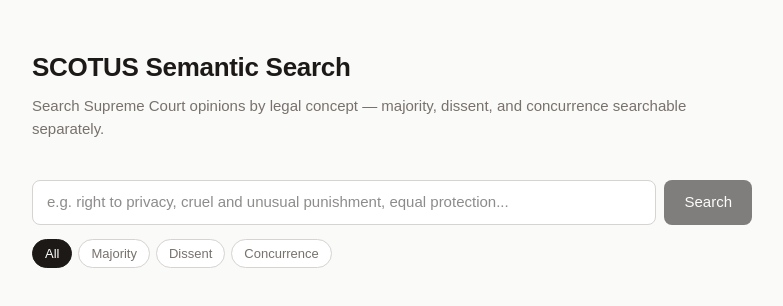
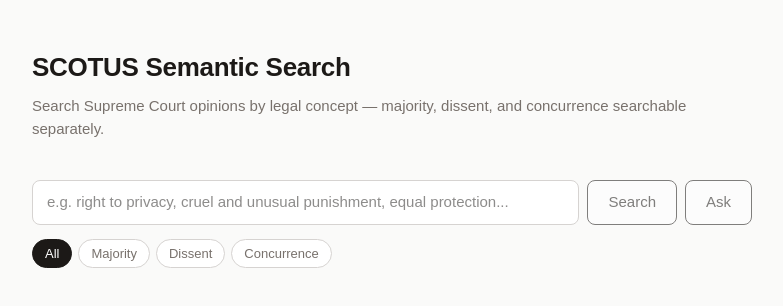
Before and after one commit to basilleaf/scotus-search, a Next.js app: page / in a window 1280 px wide. Shown: the top 306 px of the page, without its empty margins (248-1031 px from the left). Built offline with nearby package versions, Linux system fonts and the light colour scheme.

Commit message:
add RAG summary with Ask button

```diff
--- /dev/null
+++ b/app/api/ask/route.ts
@@ -0,0 +1,101 @@
+import Anthropic from '@anthropic-ai/sdk';
+import { neon } from '@neondatabase/serverless';
+import { NextRequest, NextResponse } from 'next/server';
+
+const sql = neon(process.env.DATABASE_URL!);
+const anthropic = new Anthropic();
+
+async function embedQuery(query: string): Promise<number[]> {
+  const res = await fetch('https://api.voyageai.com/v1/embeddings', {
+    method: 'POST',
+    headers: {
+      Authorization: `Bearer ${process.env.VOYAGE_API_KEY}`,
+      'Content-Type': 'application/json',
+    },
+    body: JSON.stringify({ model: 'voyage-law-2', input: [query], input_type: 'query' }),
+  });
+  if (!res.ok) throw new Error(`Voyage AI error: ${res.status}`);
+  const data = await res.json();
+  return data.data[0].embedding;
+}
+
+export async function GET(req: NextRequest) {
+  const { searchParams } = req.nextUrl;
+  const query = searchParams.get('q');
+  const opinionType = searchParams.get('type');
+
+  if (!query?.trim()) {
+    return NextResponse.json({ error: 'q is required' }, { status: 400 });
+  }
+
+  try {
+    const embedding = await embedQuery(query.trim());
+    const vectorStr = `[${embedding.join(',')}]`;
+
+    const sources = opinionType
+      ? await sql`
+          SELECT * FROM (
+            SELECT DISTINCT ON (oc.case_id, oc.opinion_type)
+              oc.id, oc.case_id, oc.opinion_type, oc.chunk_text,
+              1 - (oc.embedding <=> ${vectorStr}::vector) AS similarity,
+              c.name, c.citation, c.year, c.judges
+            FROM opinion_chunks oc
+            JOIN cases c ON oc.case_id = c.id
+            WHERE oc.opinion_type = ${opinionType}
+            ORDER BY oc.case_id, oc.opinion_type, oc.embedding <=> ${vectorStr}::vector
+          ) sub
+          WHERE similarity >= 0.25
+          ORDER BY similarity DESC
+          LIMIT 8
+        `
+      : await sql`
+          SELECT * FROM (
+            SELECT DISTINCT ON (oc.case_id, oc.opinion_type)
+              oc.id, oc.case_id, oc.opinion_type, oc.chunk_text,
+              1 - (oc.embedding <=> ${vectorStr}::vector) AS similarity,
+              c.name, c.citation, c.year, c.judges
+            FROM opinion_chunks oc
+            JOIN cases c ON oc.case_id = c.id
+            ORDER BY oc.case_id, oc.opinion_type, oc.embedding <=> ${vectorStr}::vector
+          ) sub
+          WHERE similarity >= 0.25
+          ORDER BY similarity DESC
+          LIMIT 8
+        `;
+
+    if (sources.length === 0) {
+      return NextResponse.json({ answer: null, sources: [] });
+    }
+
+    const context = (sources as any[])
+      .map((s, i) =>
+        `[${i + 1}] ${s.name}${s.year ? ` (${s.year})` : ''} — ${s.opinion_type}\n${s.chunk_text}`,
+      )
+      .join('\n\n---\n\n');
+
+    const message = await anthropic.messages.create({
+      model: 'claude-sonnet-4-6',
+      max_tokens: 1024,
+      system:
+        'You are a legal research assistant specializing in Supreme Court jurisprudence. ' +
+        'Answer the question using only the provided opinion excerpts. ' +
+        'Cite cases inline by name and year, e.g. "In Roe v. Wade (1973), the Court held..." ' +
+        'If the excerpts lack sufficient information, say so clearly. Be concise and precise. ' +
+        'Write in plain prose paragraphs — no markdown, no headers, no bullet points.',
+      messages: [
+        {
+          role: 'user',
+          content: `Excerpts from Supreme Court opinions:\n\n${context}\n\nQuestion: ${query}`,
+        },
+      ],
+    });
+
+    const answer =
+      message.content[0].type === 'text' ? message.content[0].text : '';
+
+    return NextResponse.json({ answer, sources });
+  } catch (err) {
+    console.error('Ask error:', err);
+    return NextResponse.json({ error: 'Ask failed' }, { status: 500 });
+  }
+}
--- a/app/page.tsx
+++ b/app/page.tsx
@@ -22,6 +22,15 @@
   unknown: 'Unknown',
 };
 
+function courtListenerUrl(caseId: string, name: string): string {
+  const slug = name
+    .toLowerCase()
+    .replace(/[^a-z0-9\s]/g, '')
+    .trim()
+    .replace(/\s+/g, '-');
+  return `https://www.courtlistener.com/opinion/${caseId}/${slug}/`;
+}
+
 const OPINION_COLORS: Record<string, { bg: string; text: string }> = {
   majority: { bg: '#dbeafe', text: '#1d4ed8' },
   concurrence: { bg: '#ede9fe', text: '#7c3aed' },
@@ -31,39 +40,49 @@
 export default function Home() {
   const [query, setQuery] = useState('');
   const [filter, setFilter] = useState('');
+  const [mode, setMode] = useState<'search' | 'ask'>('search');
   const [results, setResults] = useState<SearchResult[]>([]);
+  const [answer, setAnswer] = useState<string | null>(null);
   const [loading, setLoading] = useState(false);
   const [searched, setSearched] = useState(false);
   const [error, setError] = useState('');
 
-  async function runSearch(activeFilter: string) {
+  async function run(activeMode: 'search' | 'ask', activeFilter: string) {
     if (!query.trim()) return;
     setLoading(true);
     setSearched(true);
     setError('');
+    setAnswer(null);
+    setResults([]);
     try {
       const params = new URLSearchParams({ q: query.trim() });
       if (activeFilter) params.set('type', activeFilter);
-      const res = await fetch(`/api/search?${params}`);
+      const endpoint = activeMode === 'ask' ? '/api/ask' : '/api/search';
+      const res = await fetch(`${endpoint}?${params}`);
       const data = await res.json();
-      if (!res.ok) throw new Error(data.error ?? 'Search failed');
+      if (!res.ok) throw new Error(data.error ?? 'Request failed');
+      if (activeMode === 'ask') {
+        setAnswer(data.answer ?? null);
+        setResults(data.sources ?? []);
+      } else {
         setResults(data.results ?? []);
+      }
     } catch (err) {
       setError(err instanceof Error ? err.message : 'Something went wrong');
-      setResults([]);
     } finally {
       setLoading(false);
     }
   }
 
-  function handleSubmit(e: React.FormEvent) {
+  function handleSubmit(e: React.FormEvent, submitMode: 'search' | 'ask') {
     e.preventDefault();
-    runSearch(filter);
+    setMode(submitMode);
+    run(submitMode, filter);
   }
 
   function handleFilterClick(type: string) {
     setFilter(type);
-    if (searched) runSearch(type);
+    if (searched) run(mode, type);
   }
 
   const filterOptions = [
@@ -85,11 +104,12 @@
           </p>
         </div>
 
-        <form onSubmit={handleSubmit} style={{ display: 'flex', gap: 8, marginBottom: 14 }}>
+        <form style={{ display: 'flex', gap: 8, marginBottom: 14 }}>
           <input
             type="text"
             value={query}
             onChange={e => setQuery(e.target.value)}
+            onKeyDown={e => { if (e.key === 'Enter') { e.preventDefault(); run(mode, filter); } }}
             placeholder="e.g. right to privacy, cruel and unusual punishment, equal protection..."
             style={{
               flex: 1,
@@ -105,12 +125,13 @@
           />
           <button
             type="submit"
+            onClick={e => handleSubmit(e, 'search')}
             disabled={loading || !query.trim()}
             style={{
               padding: '10px 20px',
-              background: '#1c1917',
-              color: '#fff',
-              border: 'none',
+              background: mode === 'search' && searched ? '#1c1917' : '#fff',
+              color: mode === 'search' && searched ? '#fff' : '#1c1917',
+              border: '1px solid #1c1917',
               borderRadius: 8,
               fontSize: 15,
               fontWeight: 500,
@@ -120,7 +141,27 @@
               fontFamily: 'inherit',
             }}
           >
-            {loading ? 'Searching…' : 'Search'}
+            Search
+          </button>
+          <button
+            type="submit"
+            onClick={e => handleSubmit(e, 'ask')}
+            disabled={loading || !query.trim()}
+            style={{
+              padding: '10px 20px',
+              background: mode === 'ask' && searched ? '#1c1917' : '#fff',
+              color: mode === 'ask' && searched ? '#fff' : '#1c1917',
+              border: '1px solid #1c1917',
+              borderRadius: 8,
+              fontSize: 15,
+              fontWeight: 500,
+              cursor: loading || !query.trim() ? 'not-allowed' : 'pointer',
+              opacity: loading || !query.trim() ? 0.55 : 1,
+              whiteSpace: 'nowrap',
+              fontFamily: 'inherit',
+            }}
+          >
+            {loading && mode === 'ask' ? 'Analyzing…' : 'Ask'}
           </button>
         </form>
 
@@ -150,10 +191,47 @@
           <p style={{ color: '#dc2626', fontSize: 14, marginBottom: 16 }}>{error}</p>
         )}
 
-        {searched && !loading && results.length === 0 && !error && (
+        {loading && (
+          <p style={{ color: '#78716c', fontSize: 15 }}>
+            {mode === 'ask' ? 'Analyzing opinions…' : 'Searching…'}
+          </p>
+        )}
+
+        {!loading && searched && mode === 'ask' && answer === null && results.length === 0 && !error && (
+          <p style={{ color: '#78716c', fontSize: 15 }}>No relevant opinions found for that question.</p>
+        )}
+
+        {!loading && searched && mode === 'search' && results.length === 0 && !error && (
           <p style={{ color: '#78716c', fontSize: 15 }}>No results found.</p>
         )}
 
+        {answer && (
+          <div
+            style={{
+              background: '#fff',
+              border: '1px solid #e7e5e4',
+              borderLeft: '3px solid #1c1917',
+              borderRadius: 12,
+              padding: '20px 24px',
+              marginBottom: 28,
+            }}
+          >
+            <p style={{ fontSize: 12, fontWeight: 600, color: '#a8a29e', textTransform: 'uppercase', letterSpacing: '0.5px', margin: '0 0 12px' }}>
+              Analysis
+            </p>
+            <p style={{ fontSize: 15, color: '#1c1917', lineHeight: 1.75, margin: 0, whiteSpace: 'pre-wrap' }}>
+              {answer}
+            </p>
+          </div>
+        )}
+
+        {results.length > 0 && (
+          <>
+            {mode === 'ask' && (
+              <p style={{ fontSize: 12, fontWeight: 600, color: '#a8a29e', textTransform: 'uppercase', letterSpacing: '0.5px', marginBottom: 12 }}>
+                Sources
+              </p>
+            )}
             <div style={{ display: 'flex', flexDirection: 'column', gap: 14 }}>
               {results.map(r => {
                 const opinionColors = OPINION_COLORS[r.opinion_type] ?? { bg: '#f5f5f4', text: '#57534e' };
@@ -171,7 +249,16 @@
                   >
                     <div style={{ display: 'flex', justifyContent: 'space-between', alignItems: 'flex-start', gap: 12, marginBottom: 8 }}>
                       <div>
-                    <span style={{ fontWeight: 600, fontSize: 15, color: '#1c1917' }}>{r.name}</span>
+                        <a
+                          href={courtListenerUrl(r.case_id, r.name)}
+                          target="_blank"
+                          rel="noopener noreferrer"
+                          style={{ fontWeight: 600, fontSize: 15, color: '#1c1917', textDecoration: 'none' }}
+                          onMouseEnter={e => (e.currentTarget.style.textDecoration = 'underline')}
+                          onMouseLeave={e => (e.currentTarget.style.textDecoration = 'none')}
+                        >
+                          {r.name}
+                        </a>
                         {(r.year || r.citation) && (
                           <span style={{ color: '#a8a29e', fontSize: 13, marginLeft: 8 }}>
                             {[r.year, r.citation].filter(Boolean).join(' · ')}
@@ -208,6 +295,8 @@
                 );
               })}
             </div>
+          </>
+        )}
       </div>
     </div>
   );
--- a/package.json
+++ b/package.json
@@ -13,6 +13,7 @@
     "ingest:api": "tsx scripts/ingest-api.ts"
   },
   "dependencies": {
+    "@anthropic-ai/sdk": "^0.96.0",
     "@neondatabase/serverless": "^1.1.0",
     "drizzle-orm": "^0.45.2",
     "next": "16.2.6",
```
Also changed, not shown: 2 other files (tests, documents, lock files or other folders). Lines whose indentation alone changed are shown as unchanged.
